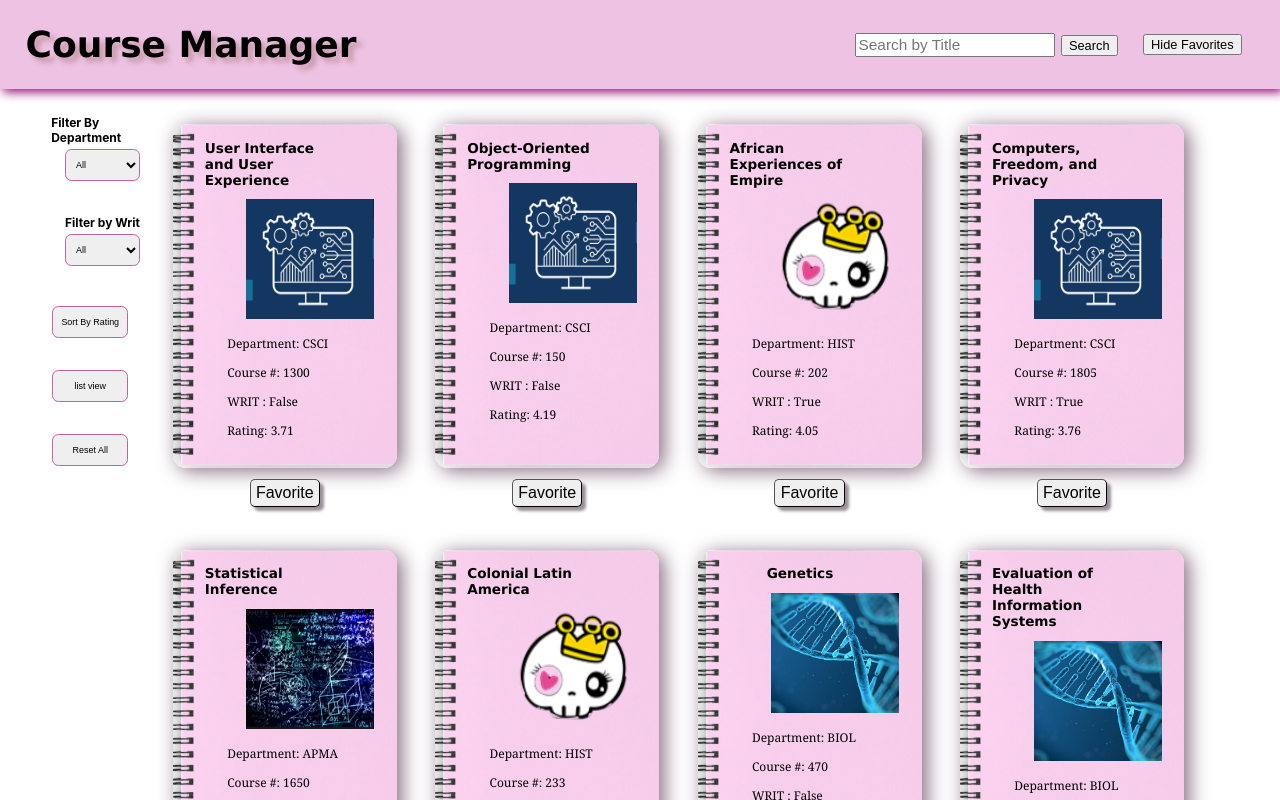
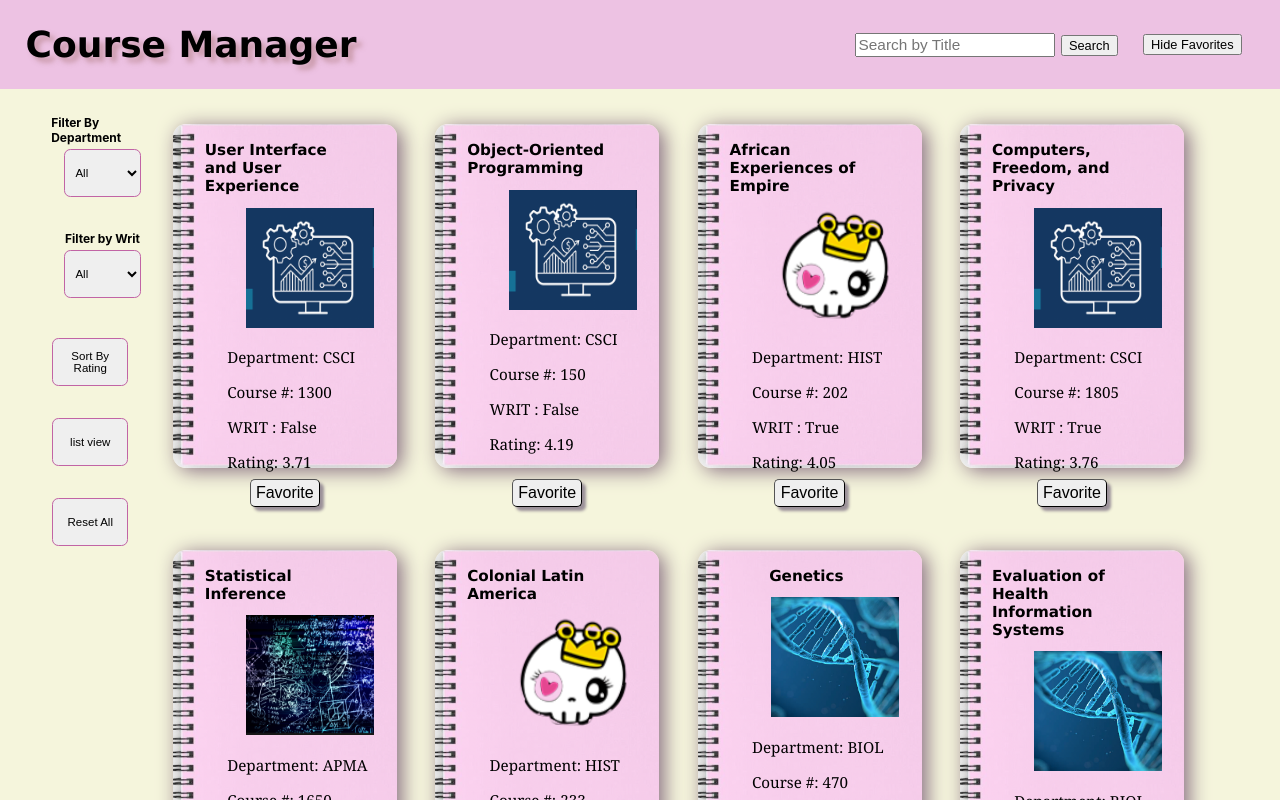
Before and after one commit to sandra-sandoval/development, a React (Create React App) app: page / in a window 1280 px wide. Shown: the top 800 px of the page. Built offline with nearby package versions, Linux system fonts and the light colour scheme.

Commit message:
restyled

```diff
--- a/src/App.css
+++ b/src/App.css
@@ -3,6 +3,9 @@
 }
 header {
   background-color: rgb(237, 194, 227);
+  /* background-color: #dea393; */
+  /* background-color: #c69092; */
+  /* background-color: rgb(255, 168, 131); */
   width: 100vw;
   display: flex;
   flex-direction: row;
@@ -92,6 +95,7 @@ footer {
 body {
   display: flex;
   flex-direction: row;
+  background-color: beige;
 }
 
 .filter {
@@ -123,12 +127,12 @@ body {
 
 .filter select,
 #side-bar button {
-  width: 5.9vw;
-  height: 4vh;
+  width: 6vw;
+  height: 6vh;
   padding: 0.5vw;
   border-radius: 0.5vw;
   border: 1px solid #ccc;
-  font-size: 0.7vw;
+  font-size: 0.9vw;
   border-color: #c164a5;
   border-width: 0.15vw;
 }
--- a/src/components/course.css
+++ b/src/components/course.css
@@ -18,6 +18,10 @@
   background-size: cover;
   box-shadow: 5px 3px 20px #876d81;
 }
+.course-details {
+  margin-bottom: 1vh;
+}
+
 .course-list h2 {
   font-family: Verdana, Geneva, Tahoma, sans-serif;
   font-size: 1.5vh;
@@ -26,15 +30,15 @@
 .course-card h2 {
   font-family: Verdana, Geneva, Tahoma, sans-serif;
   font-weight: bold;
-  font-size: 1.7vh;
-  padding-right: 2vw;
+  font-size: 1.9vh;
+  padding-right: 1vw;
 }
 .course-card h3 {
   font-size: 1.7vh;
   font-family: Georgia, "Times New Roman", Times, serif;
 }
 .course-card p {
-  font-size: 1.5vh;
+  font-size: 1.9vh;
   font-family: Georgia, "Times New Roman", Times, serif;
 }
 img {
--- a/src/components/favorites-list.js
+++ b/src/components/favorites-list.js
@@ -8,7 +8,7 @@ const FavoritesList = ({
 }) => {
   return (
     <div className="favorites-container">
-      <h2 id="Label">Favorited Courses</h2>
+      <h2 id="Label">Favorited Courses : {favorites.length}</h2>
       <div className="favorite-list">
         {favorites.map((course) => (
           <CourseCard
```
Also changed, not shown: 1 other file (tests, documents, lock files or other folders).
